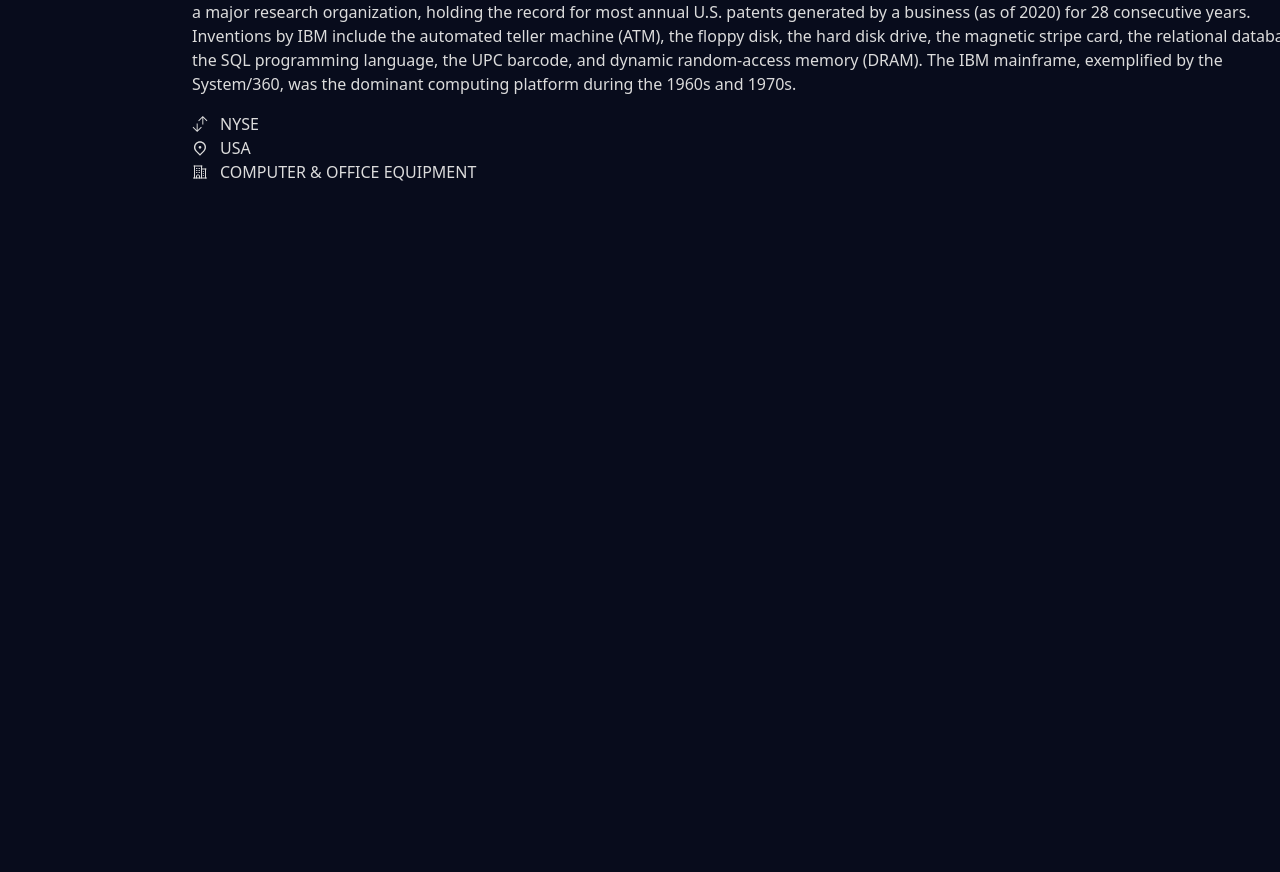
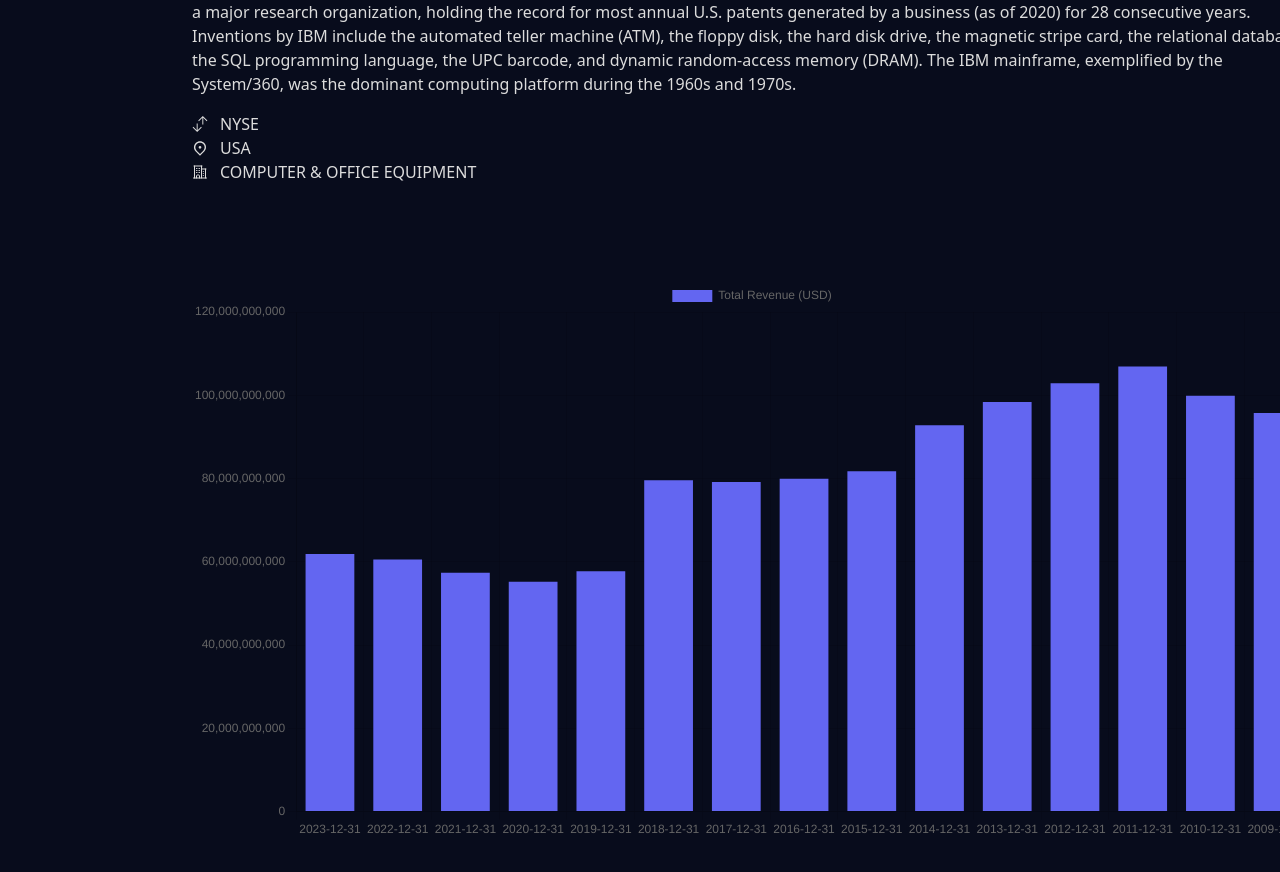
Before and after one commit to bhartip2003/Task1, a React (Vite) app: page /company in a window 1280 px wide. Shown: the part 268-1140 px from the top of the page. Before the commit the page ends 800 px from the top, so only its background shows below. Built offline with nearby package versions, Linux system fonts and the light colour scheme.

Commit message:
Bar chart component created

```diff
--- a/package.json
+++ b/package.json
@@ -12,7 +12,9 @@
   "dependencies": {
     "@reduxjs/toolkit": "^2.3.0",
     "axios": "^1.7.7",
+    "chart.js": "^4.4.6",
     "react": "^18.3.1",
+    "react-chartjs-2": "^5.2.0",
     "react-dom": "^18.3.1",
     "react-icons": "^5.3.0",
     "react-redux": "^9.1.2",
--- /dev/null
+++ b/src/components/BarChart.jsx
@@ -0,0 +1,41 @@
+import { Chart } from "chart.js/auto";
+import React from "react";
+import { income } from "../data.json";
+import { Bar } from "react-chartjs-2";
+
+const BarChart = () => {
+  const incomeData = income.annualReports;
+
+  const options = {
+    responsive: true,
+    plugins: {
+      legend: {
+        position: "top",
+      },
+      title: {
+        display: true,
+        text: "Total Revenue Over Years",
+      },
+    },
+  };
+
+  const labels = incomeData.map((data) => data.fiscalDateEnding);
+
+  const data = {
+    labels,
+    datasets: [
+      {
+        label: "Total Revenue (USD)",
+        backgroundColor: "#6366f1",
+        data: incomeData.map((data) => data.totalRevenue),
+      },
+    ],
+  };
+  return (
+    <div className='my-20'>
+      <Bar data={data} />
+    </div>
+  );
+};
+
+export default BarChart;
--- a/src/pages/Company.jsx
+++ b/src/pages/Company.jsx
@@ -3,19 +3,37 @@
 import { RiMapPin2Line } from "react-icons/ri";
 import { HiOutlineBuildingOffice2 } from "react-icons/hi2";
 import { TfiExchangeVertical } from "react-icons/tfi";
-
+import BarChart from "../components/BarChart";
 
 const Company = () => {
   return (
-    <div className="container flex flex-col justify-center my-20 px-20 mx-28 gap-4">
-      <h1 className="font-semibold text-3xl">{company.Name}</h1>
-      <p className="mt-10">{company.Description}</p>
-      <div className="flex flex-col ">
-        <span className="font-light flex items-center gap-3"><span><TfiExchangeVertical/></span>{company.Exchange}</span>
-        <span className="font-light flex items-center gap-3"><span><RiMapPin2Line/></span>{company.Country}</span>
-        <span className="font-light flex items-center gap-3"><span><HiOutlineBuildingOffice2/></span>{company.Industry}</span>
-      </div>
-    </div>
+    <>
+      <section className="container flex flex-col justify-center my-20 px-20 mx-28 gap-4">
+        <h1 className="font-semibold text-3xl">{company.Name}</h1>
+        <p className="mt-10">{company.Description}</p>
+        <div className="flex flex-col ">
+          <span className="font-light flex items-center gap-3">
+            <span>
+              <TfiExchangeVertical />
+            </span>
+            {company.Exchange}
+          </span>
+          <span className="font-light flex items-center gap-3">
+            <span>
+              <RiMapPin2Line />
+            </span>
+            {company.Country}
+          </span>
+          <span className="font-light flex items-center gap-3">
+            <span>
+              <HiOutlineBuildingOffice2 />
+            </span>
+            {company.Industry}
+          </span>
+        </div>
+        <BarChart />
+      </section>
+    </>
   );
 };
 
```
Also changed, not shown: 1 other file (tests, documents, lock files or other folders).
